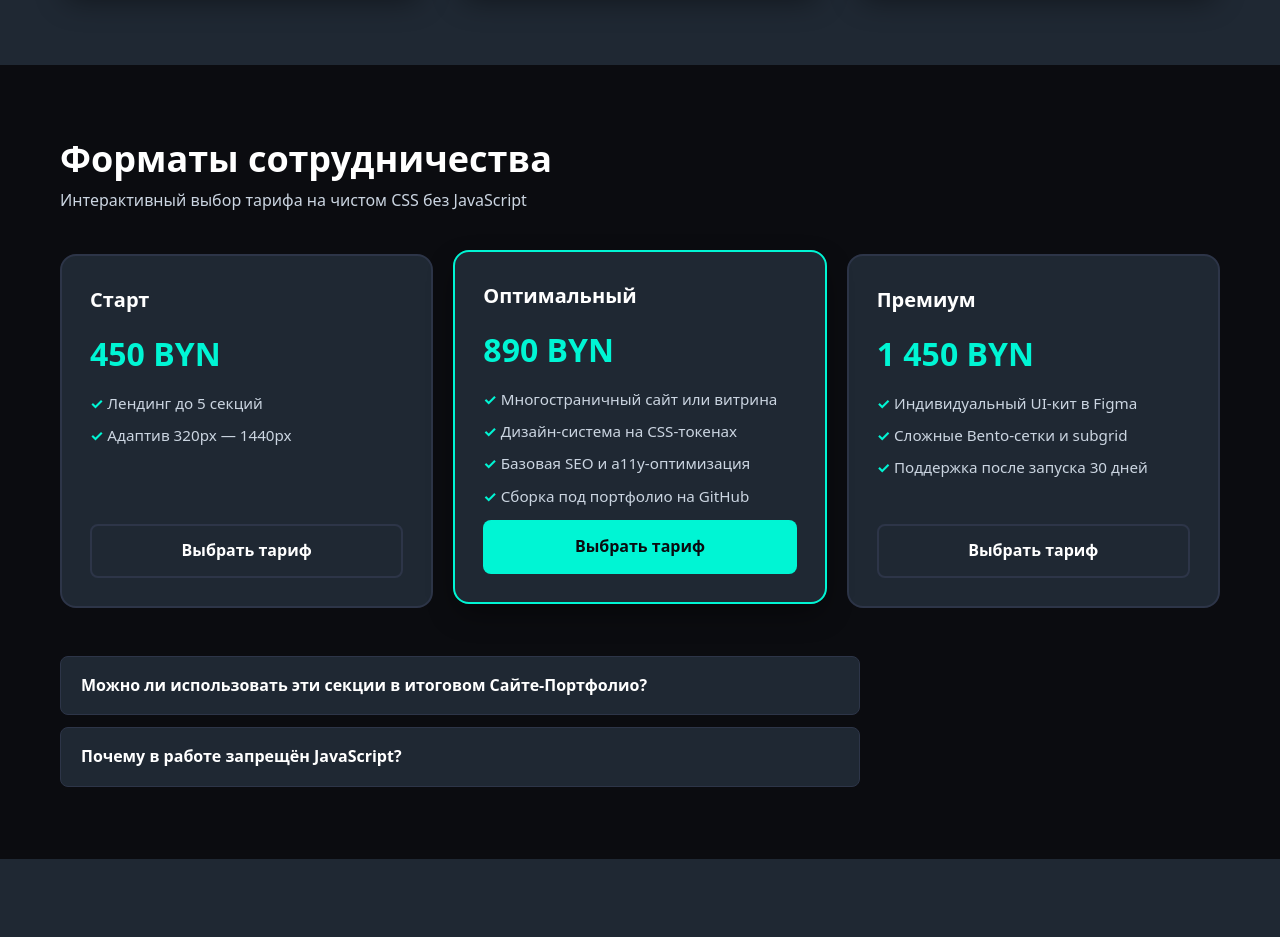
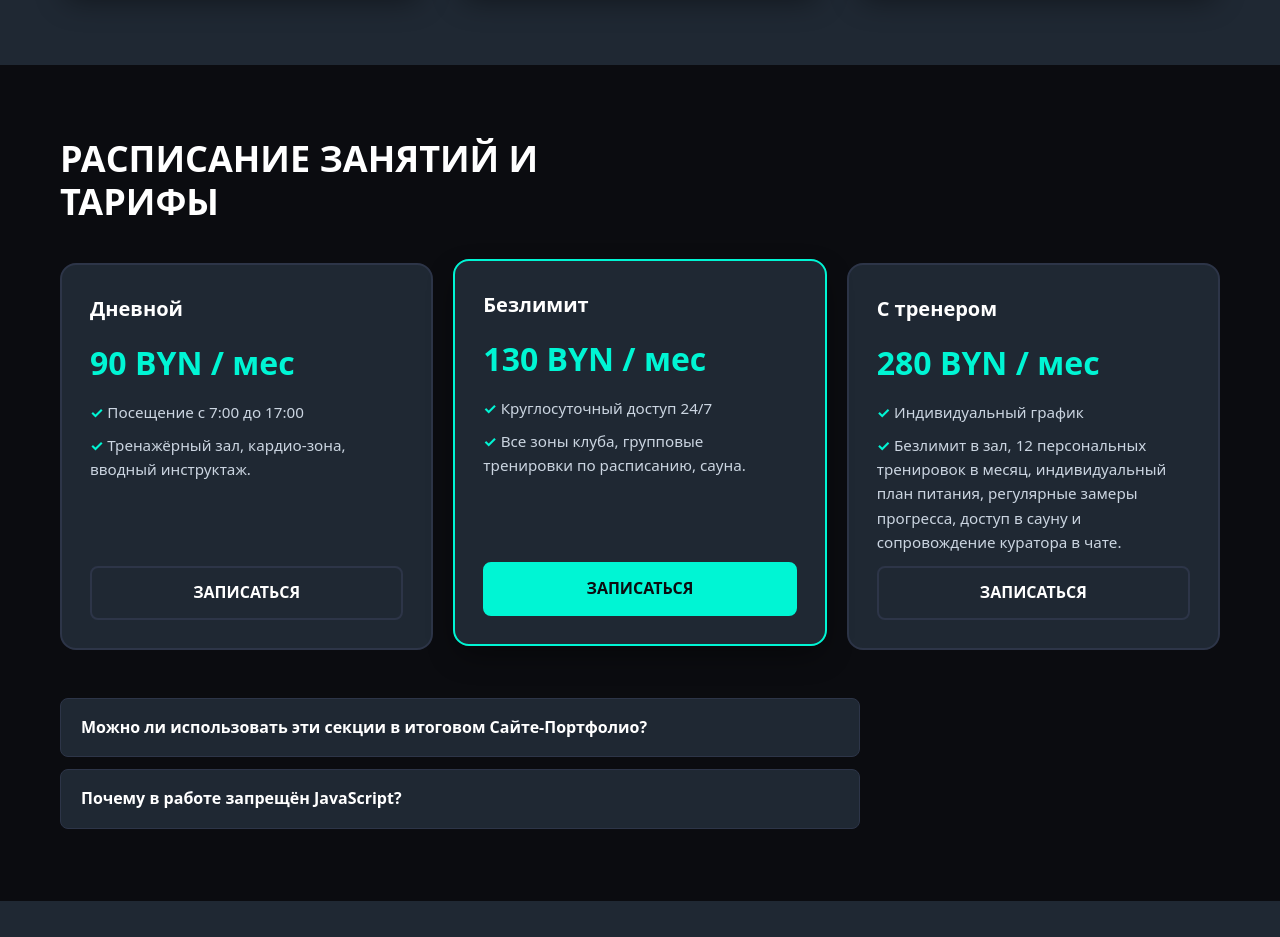
Before and after one commit to fufaev/css_lesson_11, a plain HTML site: page Жижа_Иван_ППОИС2609/index.html in a window 1280 px wide. Shown: the part 2240-3177 px from the top of the page. Drawn offline with Linux system fonts and the light colour scheme.

Commit message:
feat: implement advanced CSS pricing and FAQ

```diff
--- a/Жижа_Иван_ППОИС2609/css/style.css
+++ b/Жижа_Иван_ППОИС2609/css/style.css
@@ -496,6 +496,13 @@ font-weight: 700;
 align-self: end;
 width: 100%;
 }
+
+.plan-card:has(.plan-card__radio:checked) .plan-card__action {
+  background-color: var(--color-primary);
+  border-color: var(--color-primary);
+  color: var(--color-primary-contrast);
+}
+
 /* Нативный FAQ-аккордеон ( + ) */
 .faq-list {
 display: grid;
--- a/Жижа_Иван_ППОИС2609/index.html
+++ b/Жижа_Иван_ППОИС2609/index.html
@@ -223,45 +223,63 @@
     <section class="section" id="pricing" aria-labelledby="pricing-title">
       <div class="container">
         <header class="section-header">
-          <h2 id="pricing-title" class="section-title">Форматы сотрудничества</h2>
-          <p class="section-desc">Интерактивный выбор тарифа на чистом CSS без JavaScript</p>
+          <h2 id="pricing-title" class="section-title">
+            РАСПИСАНИЕ ЗАНЯТИЙ И ТАРИФЫ
+          </h2>
         </header>
 
         <div class="pricing-grid">
           <label class="plan-card">
-            <input type="radio" name="plan" value="start" class="plan-card__radio">
-            <h3 class="plan-card__name">Старт</h3>
-            <p class="plan-card__price">450 BYN</p>
+            <input type="radio" name="plan" value="day"
+                  class="plan-card__radio">
+
+            <h3 class="plan-card__name">Дневной</h3>
+            <p class="plan-card__price">90 BYN / мес</p>
+
             <ul class="plan-card__features">
-              <li>Лендинг до 5 секций</li>
-              <li>Адаптив 320px — 1440px</li>
+              <li>Посещение с 7:00 до 17:00</li>
+              <li>Тренажёрный зал, кардио-зона, вводный инструктаж.</li>
             </ul>
-            <span class="btn btn--outline plan-card__action">Выбрать тариф</span>
-          </label>
 
-                    <label class="plan-card">
-            <input type="radio" name="plan" value="pro" class="plan-card__radio" checked>
-            <h3 class="plan-card__name">Оптимальный</h3>
-            <p class="plan-card__price">890 BYN</p>
-            <ul class="plan-card__features">
-              <li>Многостраничный сайт или витрина</li>
-              <li>Дизайн-система на CSS-токенах</li>
-              <li>Базовая SEO и a11y-оптимизация</li>
-              <li>Сборка под портфолио на GitHub</li>
-            </ul>
-            <span class="btn btn--primary plan-card__action">Выбрать тариф</span>
+            <span class="btn btn--outline plan-card__action">
+              ЗАПИСАТЬСЯ
+            </span>
           </label>
 
           <label class="plan-card">
-            <input type="radio" name="plan" value="studio" class="plan-card__radio">
-            <h3 class="plan-card__name">Премиум</h3>
-            <p class="plan-card__price">1 450 BYN</p>
+            <input type="radio" name="plan" value="unlimited"
+                  class="plan-card__radio" checked>
+
+            <h3 class="plan-card__name">Безлимит</h3>
+            <p class="plan-card__price">130 BYN / мес</p>
+
             <ul class="plan-card__features">
-              <li>Индивидуальный UI-кит в Figma</li>
-              <li>Сложные Bento-сетки и subgrid</li>
-              <li>Поддержка после запуска 30 дней</li>
+              <li>Круглосуточный доступ 24/7</li>
+              <li>Все зоны клуба, групповые тренировки по расписанию, сауна.</li>
             </ul>
-            <span class="btn btn--outline plan-card__action">Выбрать тариф</span>
+
+            <span class="btn btn--outline plan-card__action">
+              ЗАПИСАТЬСЯ
+            </span>
+          </label>
+
+          <label class="plan-card">
+            <input type="radio" name="plan" value="trainer"
+                  class="plan-card__radio">
+
+            <h3 class="plan-card__name">С тренером</h3>
+            <p class="plan-card__price">280 BYN / мес</p>
+
+            <ul class="plan-card__features">
+              <li>Индивидуальный график</li>
+              <li>Безлимит в зал, 12 персональных тренировок в месяц,
+                  индивидуальный план питания, регулярные замеры прогресса,
+                  доступ в сауну и сопровождение куратора в чате.</li>
+            </ul>
+
+            <span class="btn btn--outline plan-card__action">
+              ЗАПИСАТЬСЯ
+            </span>
           </label>
         </div>
 
```
